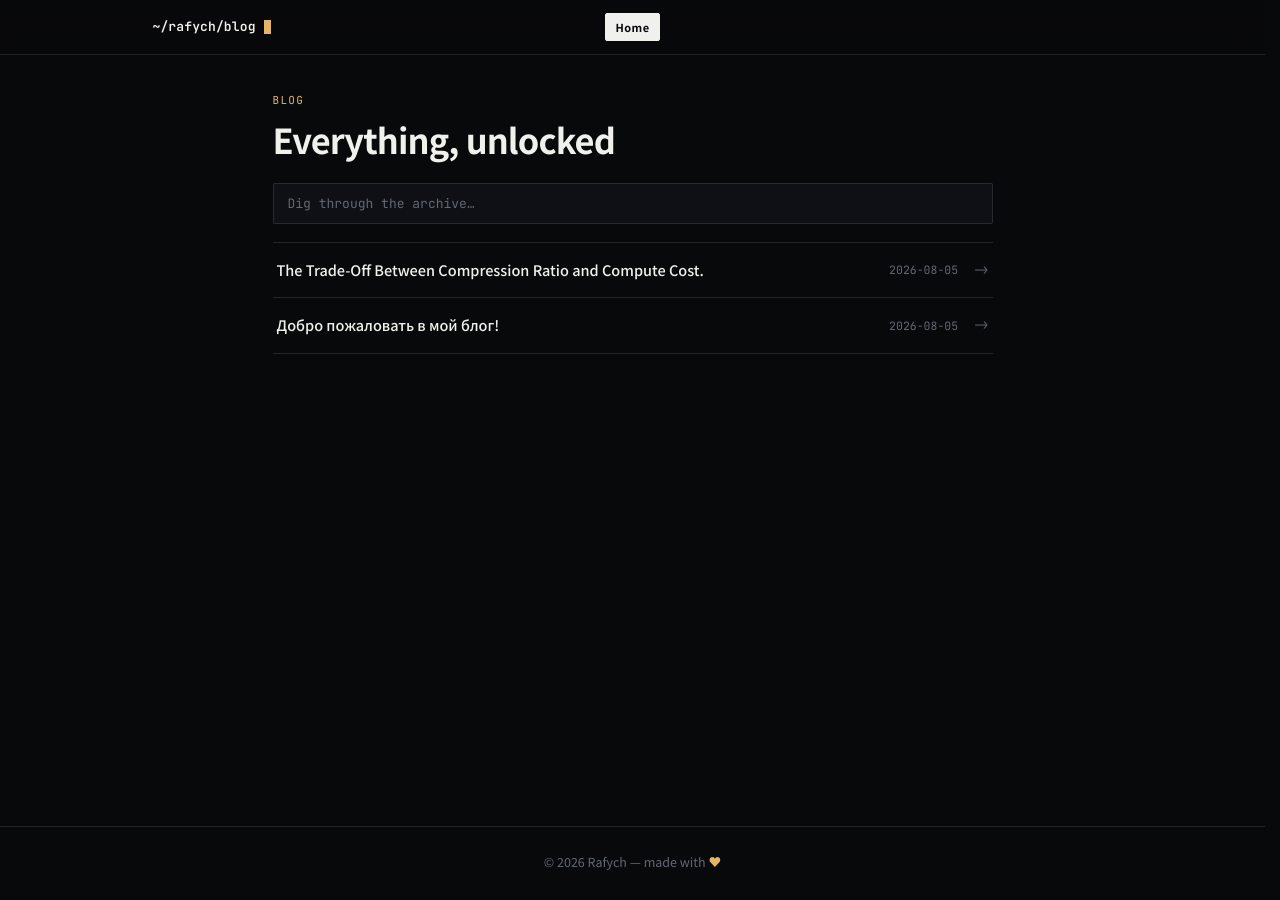
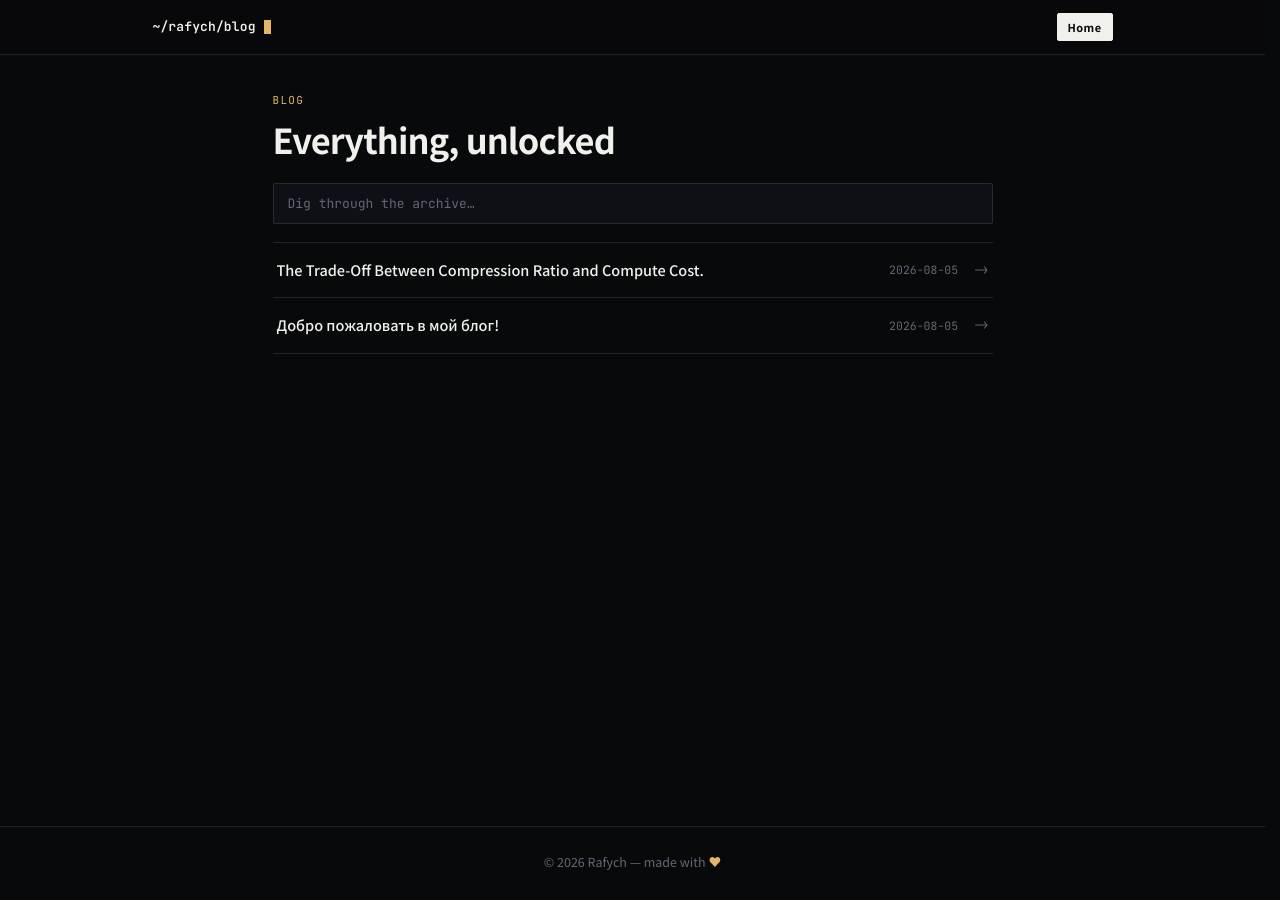
Before and after one commit to Rafych/rafych.github.io, a Jekyll site: the page built from blog/index.html, in a window 1280 px wide. Built offline with Jekyll 4.4.1, drawn with Linux system fonts in a browser that asks for light colours; some web fonts are replaced.

Commit message:
Add files via upload

```diff
--- a/assets/css/design-system.css
+++ b/assets/css/design-system.css
@@ -33,6 +33,7 @@ html {
   -webkit-text-size-adjust: 100%;
   overflow-y: scroll;
   scrollbar-gutter: stable;
+  touch-action: pan-x pan-y;
 }
 
 body {
@@ -151,6 +152,7 @@ input:focus-visible {
 }
 
 .rf-nav-controls {
+  grid-column: 3;
   justify-self: end;
   display: flex;
   align-items: center;
@@ -864,12 +866,13 @@ input:focus-visible {
   text-align: left;
   white-space: pre;
   font-family: 'JetBrains Mono', ui-monospace, SFMono-Regular, Menlo, Consolas, monospace;
-  font-size: clamp(12px, 3vw, 16px);
-  line-height: 1.18;
+  font-size: clamp(9.5px, 2.8vw, 15px);
+  font-weight: 600;
+  line-height: 1.2;
   color: var(--accent);
-  margin: 0 auto 22px;
-  max-width: 100%;
-  overflow-x: auto;
+  text-shadow: 0 0 22px rgba(229, 181, 103, 0.25);
+  margin: 0 auto 24px;
+  overflow: visible;
 }
 
 .rf-404-msg {
@@ -935,6 +938,9 @@ input:focus-visible {
   .rf-nav {
     grid-template-columns: 1fr auto;
   }
+  .rf-nav-controls {
+    grid-column: auto;
+  }
   .rf-nav-links {
     display: none;
   }
```
